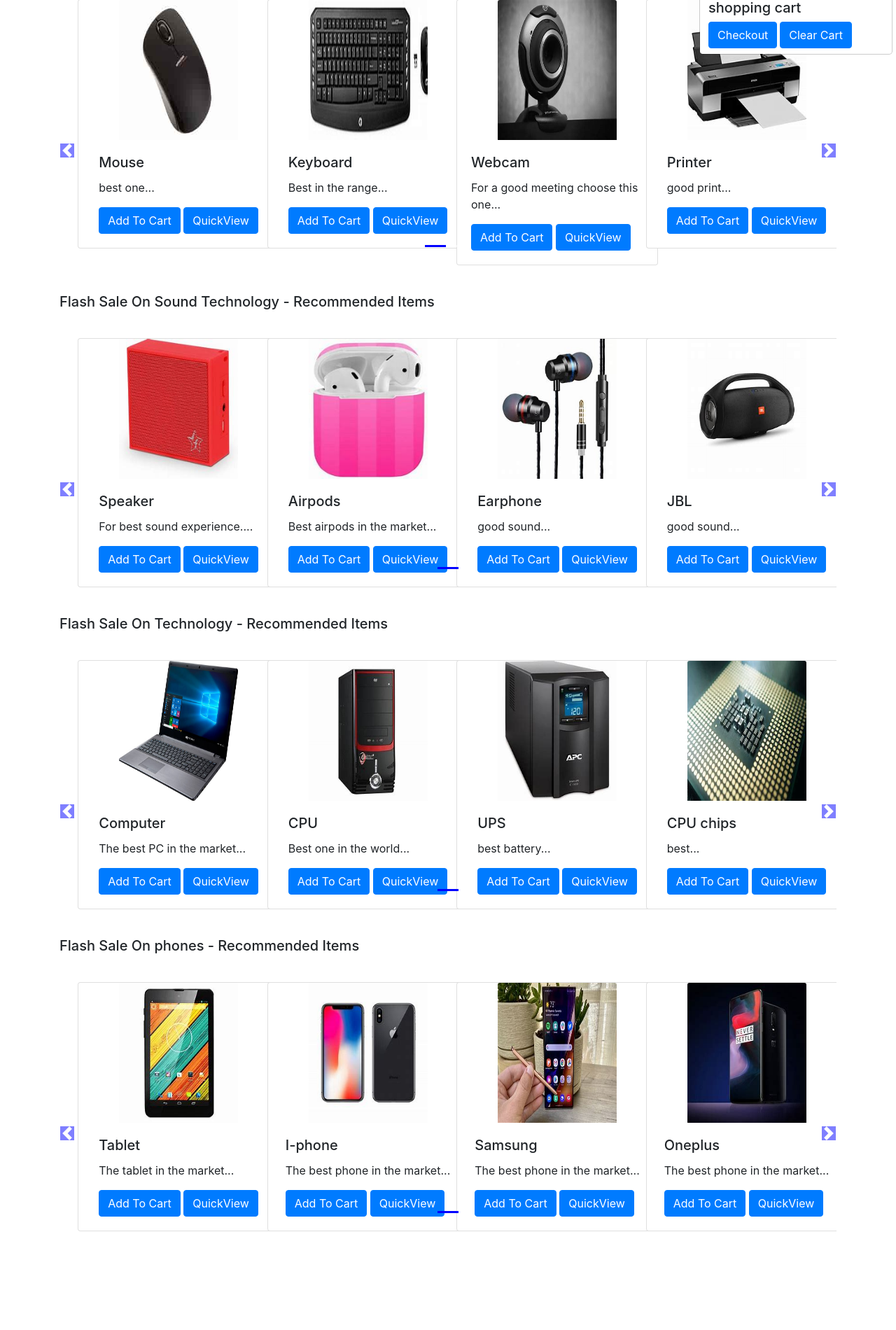
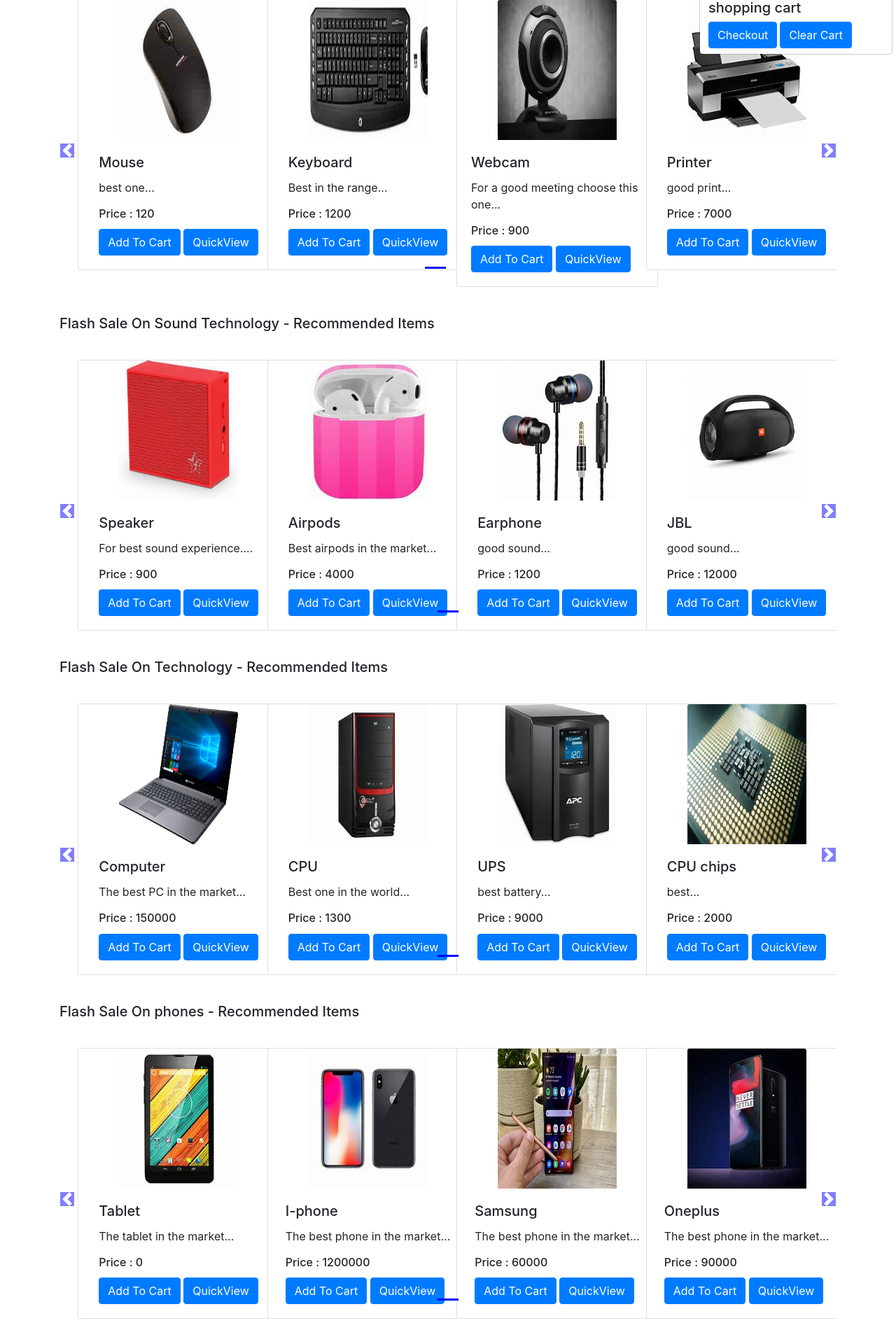
Before and after one commit to KenazJose/AOL, a Django app: page / in a window 1280 px wide. Shown: the part 89-1989 px from the top of the page at 70% size. Before the commit the page ends 1848 px from the top, so only its background shows below. Run offline with Django 4.2, Linux system fonts and the light colour scheme; data comes from the database, SQL or seed files in the repository; some libraries are stand-ins or nearby versions.

Commit message:
Update main.html

```diff
--- a/app/templates/app/main.html
+++ b/app/templates/app/main.html
@@ -1,4 +1,5 @@
 {% extends 'app/basic.html' %}
+
 {% block css %}
 .col-md-3
 {
@@ -32,6 +33,7 @@
 padding-left: 0,
 padding-right: 0;
 }
+
 {% endblock %}
 {% block content %}
 {% load static %}
@@ -56,6 +58,7 @@
                             <div class="card-body">
                                 <h5 class="card-title" id="namepr{{i.id}}">{{i.product_name}}</h5>
                                 <p class="card-text">{{i.desc|slice:"0:53"}}...</p>
+                                 <h6 class="card-title" >Price : <span id="pricepr{{i.id}}">{{i.price}}</span></h6>
                                 <span id="divpr{{i.id}}" class="divpr">
                                     <button id="pr{{i.id}}" class="btn btn-primary cart">Add To Cart</button>
                                 </span>
@@ -100,8 +103,9 @@
 
     } else {
         qty = 1;
-        name = document.getElementById('name'+idstr).innerHTML
-        cart[idstr] = [qty, name];
+        name = document.getElementById('name'+idstr).innerHTML;
+        price = document.getElementById('price'+idstr).innerHTML;
+        cart[idstr] = [qty, name, parseInt(price)];
 
     }
     updateCart(cart);
@@ -133,7 +137,7 @@
     }
     localStorage.clear();
     cart = {};
-    // updateCart(cart);
+    updateCart(cart);
 }
 
 function updateCart(cart) {
```
